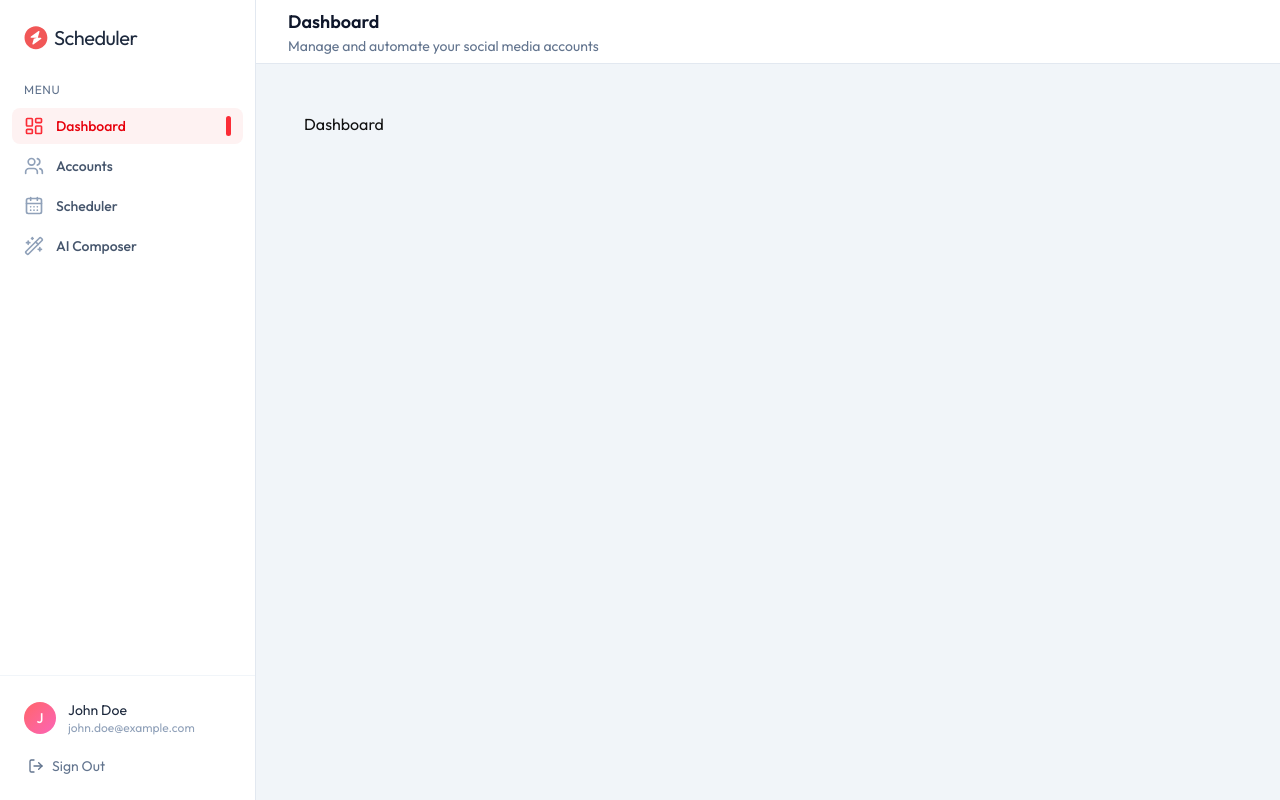
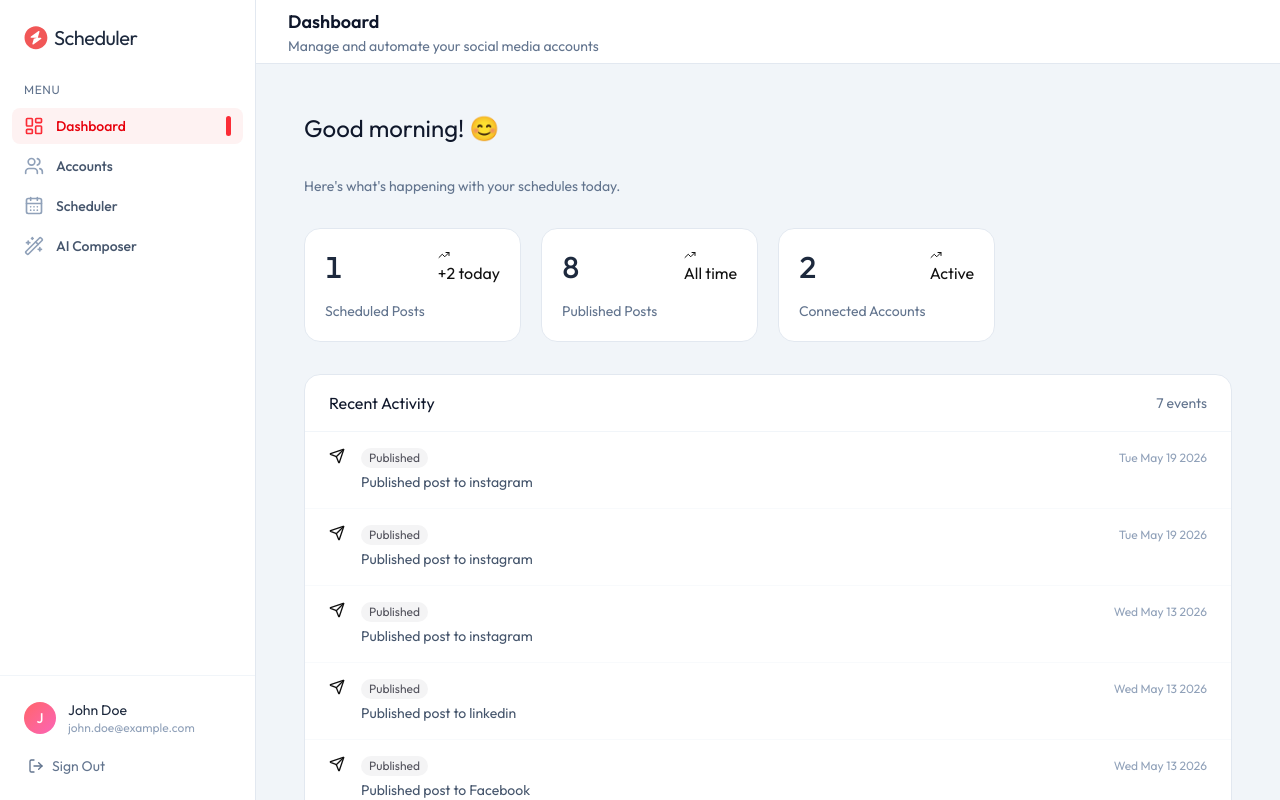
Before and after one commit to Aman17123/AI_SOCIAL_MEDIA_AUTOMATION_MERN, a React (Vite) app in the folder client/: page /dashboard in a window 1280 px wide. Built offline with nearby package versions, Linux system fonts and the light colour scheme.

Commit message:
dashboard complete

```diff
--- a/client/src/pages/Dashboard.tsx
+++ b/client/src/pages/Dashboard.tsx
@@ -1,9 +1,157 @@
-import React from "react";
+import { useState, useEffect } from "react";
+import {
+  dummyPostsData,
+  dummyAccountsData,
+  dummyActivityData,
+} from "../assets/assets";
+
+import {
+ClockIcon,
+CheckCircleIcon,
+Share2Icon,
+TrendingUpIcon,
+ActivityIcon,
+SendIcon,
+} from "lucide-react";
 
 const Dashboard = () => {
+  const [stats, setStats] = useState({
+    scheduled: 0,
+    published: 0,
+    connectedAccounts: 0,
+  });
+
+  const [activities, setActivities] = useState<any[]>([]);
+
+  useEffect(() => {
+    const fetchDashboardData = async () => {
+      try {
+        const [postsRes, accountsRes, activityRes] = [
+          { data: dummyPostsData },
+          { data: dummyAccountsData },
+          { data: dummyActivityData },
+        ];
+
+        const posts = postsRes.data;
+
+        setStats({
+          scheduled: posts.filter((p: any) => p.status === "scheduled").length,
+          published: posts.filter((p: any) => p.status === "published").length,
+          connectedAccounts: accountsRes.data.filter(
+            (a: any) => a.status === "connected"
+          ).length,
+        });
+
+        setActivities(activityRes.data);
+      } catch (error: any) {
+        console.error("Error fetching dashboard data:", error);
+      }
+    };
+
+    fetchDashboardData();
+  }, []);
+
+  const statCards = [
+    {
+      label: "Scheduled Posts",
+      value: stats.scheduled,
+      icon: ClockIcon,
+      trend: "+2 today",
+    },
+    {
+      label: "Published Posts",
+      value: stats.published,
+      icon: CheckCircleIcon,
+      trend: "All time",
+    },
+    {
+      label: "Connected Accounts",
+      value: stats.connectedAccounts,
+      icon: Share2Icon,
+      trend: "Active",
+    },
+  ];
+
   return (
-    <div> Dashboard </div>
-  )
-}
+    <div className="space-y-8">
+      {/* welcome bar  */}
+      <h2 className="text-2xl text-slate-900">Good morning! 😊</h2>
+      <p className="text-slate-500 text-sm mt-0.5">
+        Here's what's happening with your schedules today.
+      </p>
+
+      {/* stat cards */}
+      <div className="grid grid-cols-1 md:grid-cols-2 lg:grid-cols-4 gap-5">
+        {statCards.map((card) => (
+          <div
+            key={card.label}
+            className="bg-white hover:bg-red-50 relative border border-slate-200 rounded-2xl p-5 hover:border-red-200 transition-all"
+          >
+            <div className="flex items-center justify-between mb-4">
+              <div className="text-3xl font-medium text-slate-800 tabular-nums">
+                {card.value}
+              </div>
+              <div>
+                <TrendingUpIcon className="size-3" />
+                {card.trend}
+              </div>
+            </div>
+            <p className="text-sm text-slate-500 mt-1">{card.label}</p>
+          </div>
+        ))}
+      </div>
+
+      {/* Activity field */}
+      <div className="bg-white rounded-2xl border border-slate-200 overflow-hidden">
+        <div className="flex items-center justify-between px-6 py-4 border-b border-slate-100">
+          <h2 className="text-slate-900">Recent Activity </h2>
+          <span className="text-sm text-slate-500">
+            {activities.length} events
+          </span>
+        </div>
+
+        {activities.length === 0 ? (
+          <div className="flex flex-col items-center justify-center py-16 px-6">
+            <div className="size-12 bg-slate-100 rounded-xl flex items-center justify-center mb-3">
+              <ActivityIcon className="size-6 text-slate-400" />
+            </div>
+            <p className="text-slate-500">No activity yet.</p>
+            <p className="text-slate-500 text-sm mt-1">
+              Connect accounts and schedule posts to see events here.
+            </p>
+          </div>
+        ) : (
+          <div className="divide-y divide-slate-50">
+            {activities.map((activity) => (
+              <div
+                key={activity._id}
+                className="flex items-start gap-4 px-6 py-4 hover:bg-slate-50/50 transition-colors"
+              >
+                <div>
+                  <SendIcon className="size-4" />
+                </div>
+
+                <div className="flex-1 min-w-0">
+                  <div className="flex items-center justify-between gap-2 mb-1">
+                    <span className="text-xs px-2 py-0.5 rounded-full bg-zinc-100 text-zinc-600">
+                      Published
+                    </span>
+                    <span className="text-xs text-slate-400 shrink-0">
+                      {new Date(activity.createdAt).toDateString()}
+                    </span>
+                  </div>
+
+                  <p className="text-sm text-slate-600">
+                    {activity.description}
+                  </p>
+                </div>
+              </div>
+            ))}
+          </div>
+        )}
+      </div>
+    </div>
+  );
+};
 
 export default Dashboard;
```
